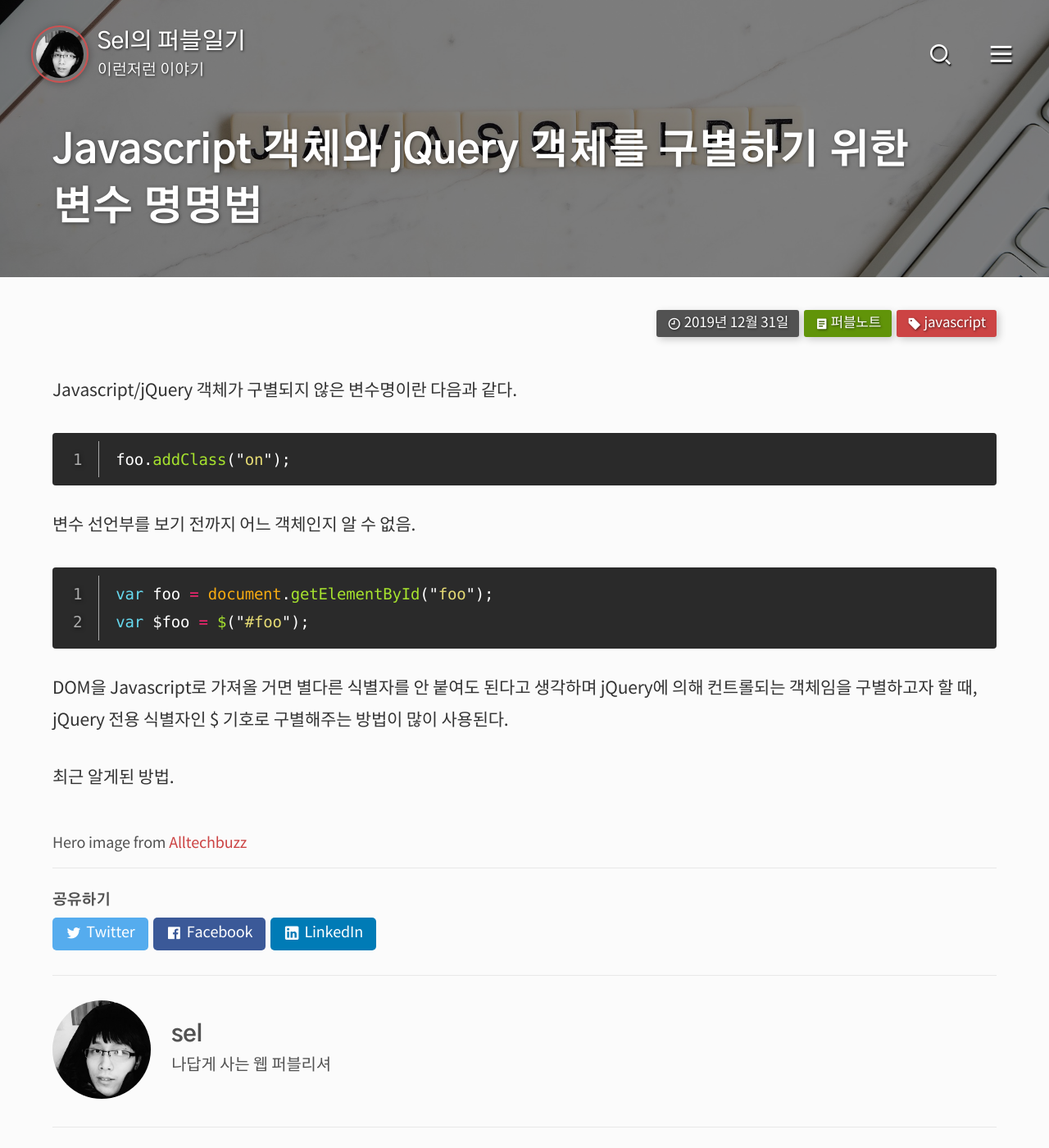
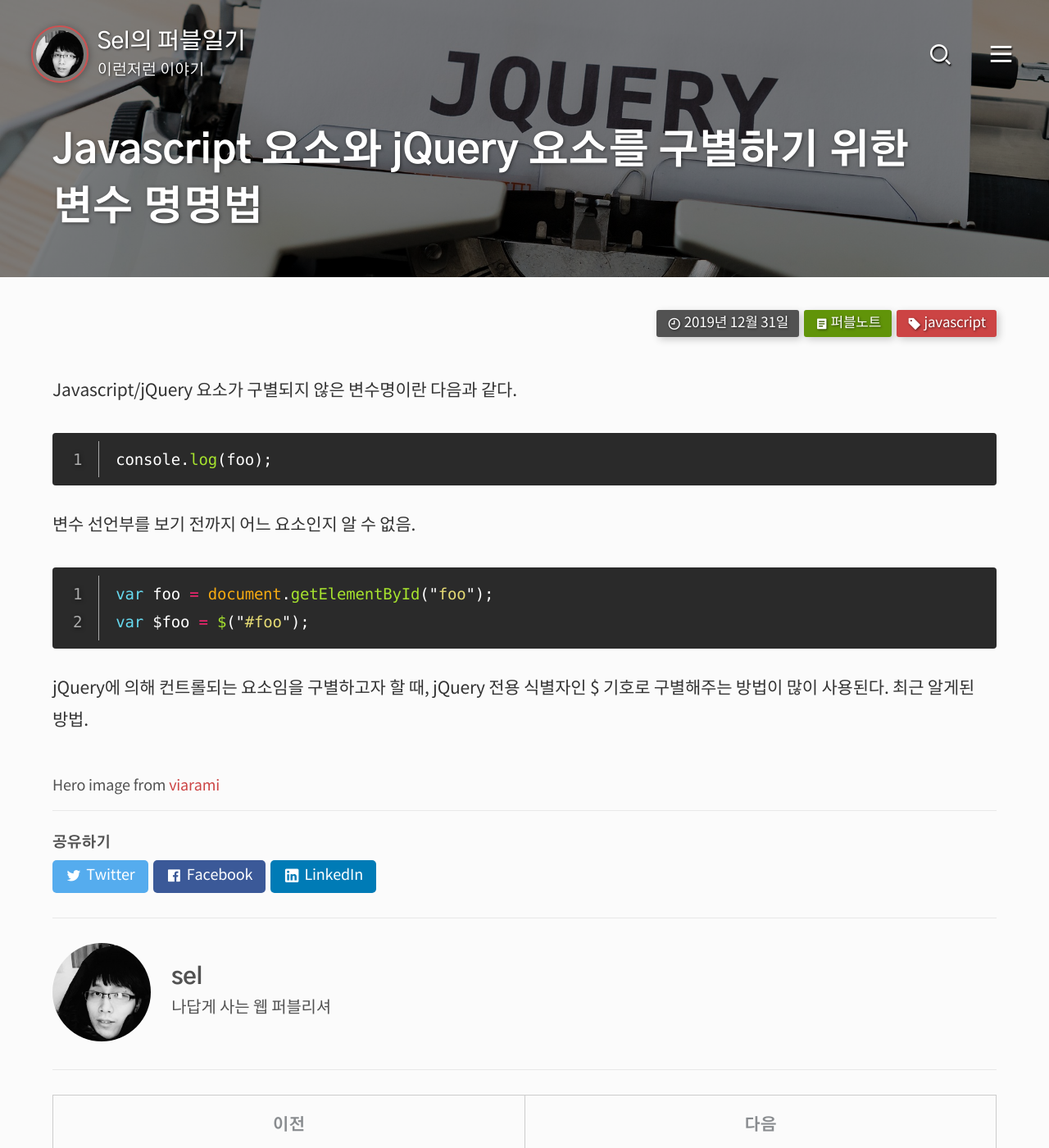
Before and after one commit to selosele/selosele.github.io, a Jekyll site: the page built from _posts/2019-12-31-jquery-variable.md, in a window 1280 px wide and 1400 px high. Shown: the whole window at 82% size. Built offline with Jekyll 4.4.1, drawn with Linux system fonts in a browser that asks for light colours; cached includes are drawn as plain includes; comment, search, counter and statistics services are not loaded.

Commit message:
포스트 수정

````diff
--- a/_posts/2019-12-31-jquery-variable.md
+++ b/_posts/2019-12-31-jquery-variable.md
@@ -1,32 +1,31 @@
 ---
 layout: post
 comments: true
-title: "Javascript 객체와 jQuery 객체를 구별하기 위한 변수 명명법"
+title: "Javascript 요소와 jQuery 요소를 구별하기 위한 변수 명명법"
 excerpt: ""
 header:
-  overlay_image: /assets/images/thumb/js_thumb01.jpg
+  overlay_image: /assets/images/thumb/jquery_thumb01.jpg
   overlay_filter: 0.5
-  image_link: https://pixabay.com/ko/photos/%EC%9E%90%EB%B0%94-%EC%8A%A4%ED%81%AC%EB%A6%BD%ED%8A%B8-%ED%94%84%EB%A1%9C%EA%B7%B8%EB%9E%98%EB%A8%B8-%EC%BD%94%EB%93%9C-4523100/
-  image_author: Alltechbuzz
+  image_position-y: 29%
+  image_link: https://pixabay.com/ko/photos/%EB%AA%A8%ED%98%95-%ED%83%80%EC%9D%B4%ED%94%84-%EB%9D%BC%EC%9D%B4%ED%84%B0-%EB%8B%A8%EC%96%B4-5281991/
+  image_author: viarami
 date: 2019-12-31 20:13
 categories:
     - 퍼블노트
 tags:
     - javascript
 ---
-Javascript/jQuery 객체가 구별되지 않은 변수명이란 다음과 같다.
+Javascript/jQuery 요소가 구별되지 않은 변수명이란 다음과 같다.
 
 {:.has--label}
 ```javascript
-foo.addClass("on");
+console.log(foo);
 ```
-변수 선언부를 보기 전까지 어느 객체인지 알 수 없음.
+변수 선언부를 보기 전까지 어느 요소인지 알 수 없음.
 
 {:.has--label}
 ```javascript
 var foo = document.getElementById("foo");
 var $foo = $("#foo");
 ```
-DOM을 Javascript로 가져올 거면 별다른 식별자를 안 붙여도 된다고 생각하며 jQuery에 의해 컨트롤되는 객체임을 구별하고자 할 때, jQuery 전용 식별자인 $ 기호로 구별해주는 방법이 많이 사용된다.
-
-최근 알게된 방법.
+jQuery에 의해 컨트롤되는 요소임을 구별하고자 할 때, jQuery 전용 식별자인 $ 기호로 구별해주는 방법이 많이 사용된다. 최근 알게된 방법.
````
Also changed, not shown: assets/images/thumb/jquery_thumb01.jpg (added).
